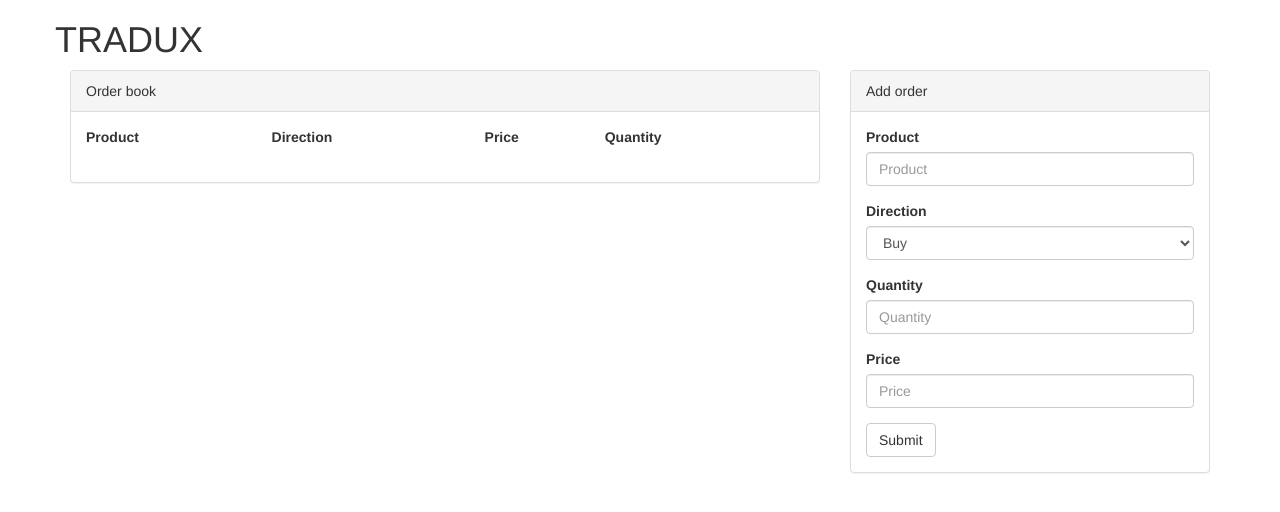
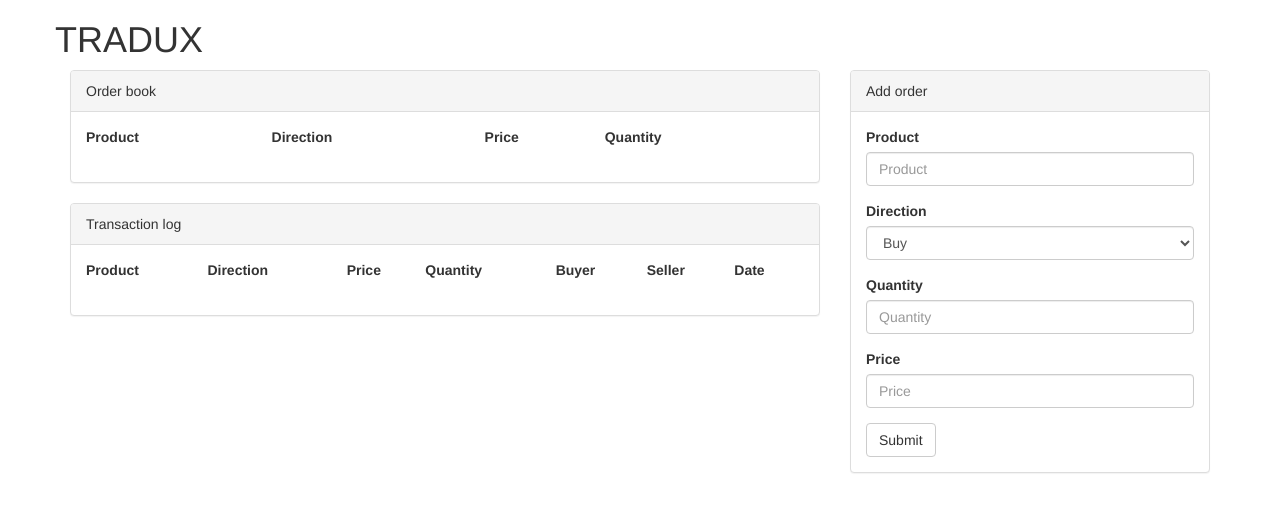
Before and after one commit to miloszpp/tradux, an Angular app: page / in a window 1280 px wide. Shown: the top 512 px of the page. Built offline with nearby package versions, Linux system fonts and the light colour scheme.

Commit message:
added transaction log

```diff
--- a/src/app/app.component.html
+++ b/src/app/app.component.html
@@ -5,20 +5,11 @@
   </div>
   <div class="row">
     <div class="col-sm-8">
-      <div class="panel panel-default">
-        <div class="panel-heading">Order book</div>
-        <div class="panel-body">
-          <app-order-book></app-order-book>
-        </div>
-      </div>
+      <app-order-book></app-order-book>
+      <app-transaction-log></app-transaction-log>
     </div>
     <div class="col-sm-4">
-      <div class="panel panel-default">
-        <div class="panel-heading">Add order</div>
-        <div class="panel-body">
-          <app-order-form></app-order-form>
-        </div>
-      </div>
+      <app-order-form></app-order-form>
     </div>
   </div>
 
--- a/src/app/app.module.ts
+++ b/src/app/app.module.ts
@@ -8,6 +8,7 @@ import { AppComponent } from './app.component';
 import { rootReducer, AppState } from './reducers';
 import { OrderFormComponent } from './order-form/order-form.component';
 import { OrderBookComponent } from './order-book/order-book.component';
+import { TransactionLogComponent } from './transaction-log/transaction-log.component';
 
 const appStore: Store<AppState> = createStore(rootReducer);
 
@@ -15,7 +16,8 @@ const appStore: Store<AppState> = createStore(rootReducer);
   declarations: [
     AppComponent,
     OrderFormComponent,
-    OrderBookComponent
+    OrderBookComponent,
+    TransactionLogComponent
   ],
   imports: [
     BrowserModule,
--- a/src/app/order-book/order-book.component.ts
+++ b/src/app/order-book/order-book.component.ts
@@ -7,6 +7,9 @@ import { Order } from '../model';
 @Component({
   selector: 'app-order-book',
   template: `
+    <div class="panel panel-default">
+      <div class="panel-heading">Order book</div>
+      <div class="panel-body">
         <table class="table table-striped">
           <tr>
             <th>Product</th>
@@ -21,6 +24,8 @@ import { Order } from '../model';
             <td>{{ order.quantity }}</td>
           </tr>
         </table>
+      </div>
+    </div>
   `,
   styles: []
 })
--- a/src/app/order-form/order-form.component.ts
+++ b/src/app/order-form/order-form.component.ts
@@ -8,6 +8,9 @@ import { AddOrderAction, addOrder } from '../actions';
 @Component({
   selector: 'app-order-form',
   template: `
+    <div class="panel panel-default">
+      <div class="panel-heading">Add order</div>
+      <div class="panel-body">
         <div class="order-form">
           <form>
             <div class="form-group">
@@ -37,6 +40,8 @@ import { AddOrderAction, addOrder } from '../actions';
             </button>
           </form>
         </div>
+      </div>
+    </div>
   `,
   styles: []
 })
--- a/src/app/reducers/screen.ts
+++ b/src/app/reducers/screen.ts
@@ -24,13 +24,12 @@ export function screen(state = initialState, action: Action) {
 }
 
 function addOrder(state: ScreenState, action: AddOrderAction): ScreenState {
+    if (action.quantity === 0) {
+        return state;
+    }
     const matching = findMatchingOrder(state.activeOrders, action);
     if (matching === null) {
-        if (action.quantity === 0) {
-            return state;
-        } else {
-            return Object.assign({}, state, { activeOrders: [ ...state.activeOrders, orderFromAddAction(action) ] });
-        }
+        return Object.assign({}, state, { activeOrders: [ ...state.activeOrders, orderFromAddAction(action) ] });
     } else {
         const transaction: Transaction = {
             product: action.product,
--- /dev/null
+++ b/src/app/transaction-log/transaction-log.component.ts
@@ -0,0 +1,51 @@
+import { Component, OnInit, Inject } from '@angular/core';
+import { Store } from 'redux';
+
+import { AppState } from '../reducers';
+import { Transaction } from '../model';
+
+@Component({
+  selector: 'app-transaction-log',
+  template: `
+    <div class="panel panel-default">
+      <div class="panel-heading">Transaction log</div>
+      <div class="panel-body">
+        <table class="table table-striped">
+          <tr>
+            <th>Product</th>
+            <th>Direction</th>
+            <th>Price</th>
+            <th>Quantity</th>
+            <th>Buyer</th>
+            <th>Seller</th>
+            <th>Date</th>
+          </tr>
+          <tr *ngFor="let transaction of transactions">
+            <td>{{ transaction.product }}</td>
+            <td>{{ transaction.direction }}</td>
+            <td>{{ transaction.price }}</td>
+            <td>{{ transaction.quantity }}</td>
+            <td>{{ transaction.buyer }}</td>
+            <td>{{ transaction.seller }}</td>
+            <td>{{ transaction.date | date: 'dd/MM/yyyy' }}</td>
+          </tr>
+        </table>
+      </div>
+    </div>
+  `,
+  styles: []
+})
+export class TransactionLogComponent implements OnInit {
+  private transactions: Transaction[];
+
+  constructor(
+    @Inject('AppStore') private store: Store<AppState>
+  ) { }
+
+  ngOnInit() {
+    this.store.subscribe(() => {
+      this.transactions = this.store.getState().screen.transactions;
+    });
+  }
+
+}
```
Also changed, not shown: 1 other file (tests, documents, lock files or other folders). Lines whose indentation alone changed are shown as unchanged.
